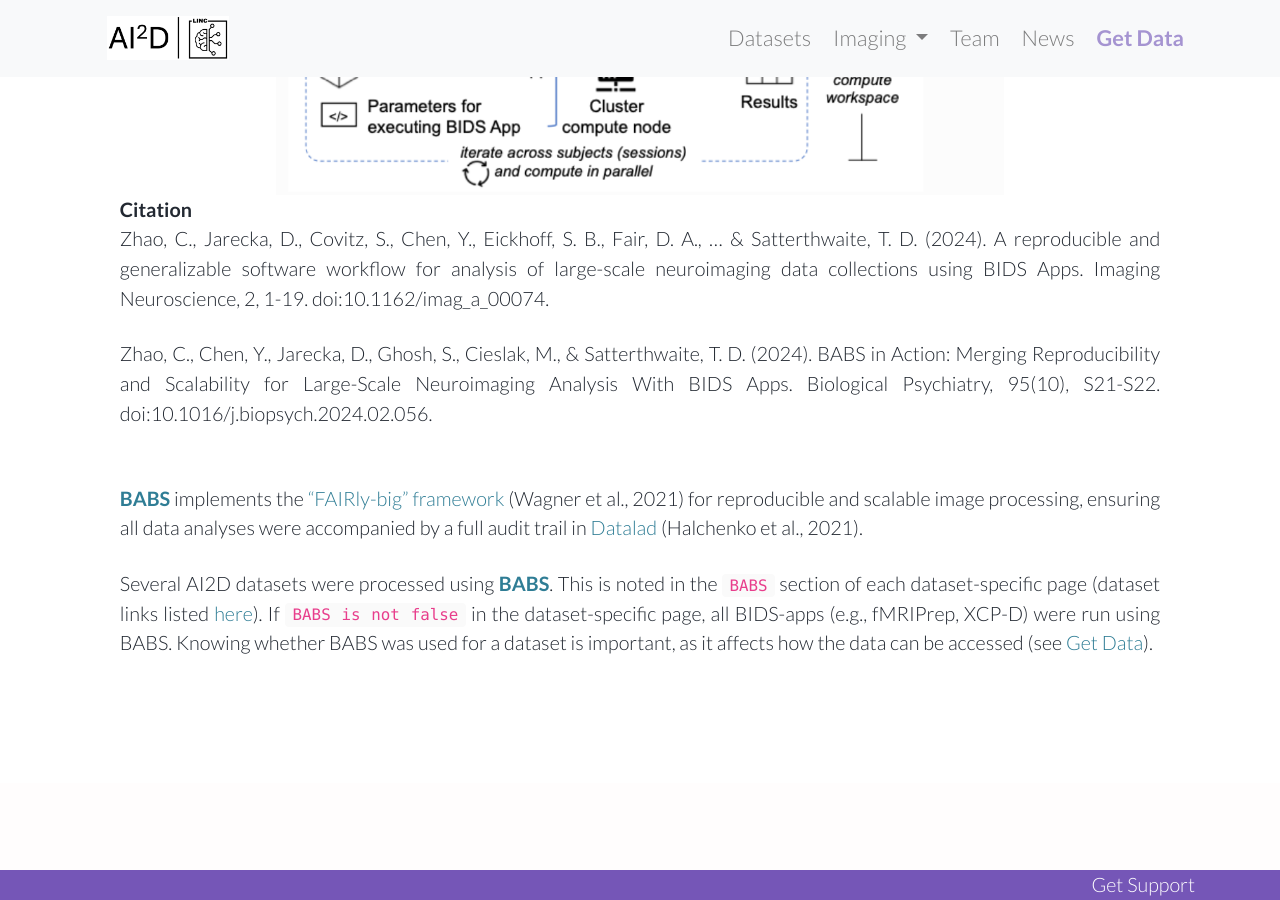
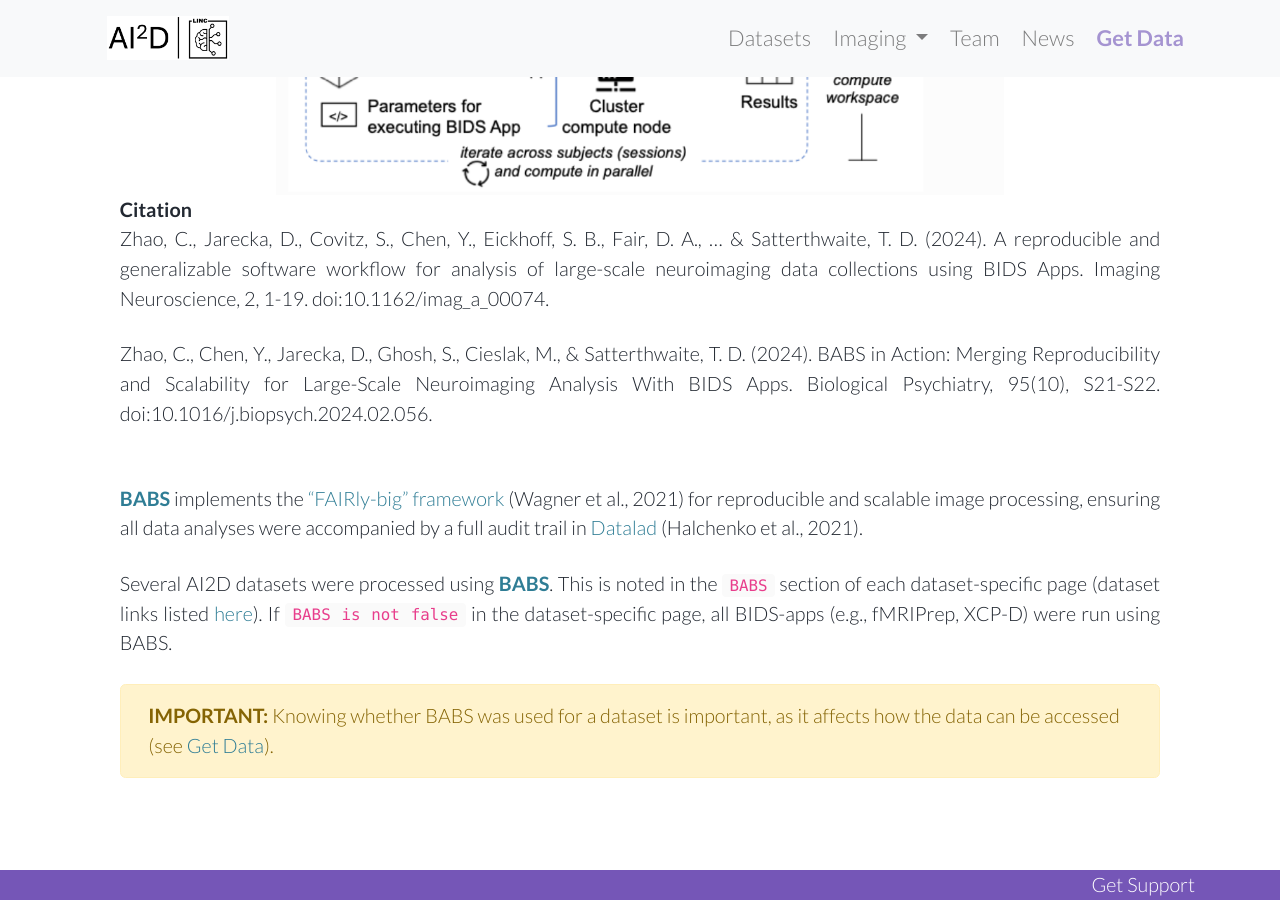
Before and after one commit to PennLINC/AI2D, a Jekyll site: the page built from docs/imaging/_posts/2020-01-01-image_babs.md, in a window 1280 px wide and 900 px high, scrolled down 876 px. Built offline with Jekyll 4.4.1, drawn with Linux system fonts in a browser that asks for light colours; cached includes are drawn as plain includes.

Commit message:
edit babs

```diff
--- a/docs/imaging/_posts/2020-01-01-image_babs.md
+++ b/docs/imaging/_posts/2020-01-01-image_babs.md
@@ -19,4 +19,8 @@ Zhao, C., Chen, Y., Jarecka, D., Ghosh, S., Cieslak, M., & Satterthwaite, T. D.
 <br>
 **[BABS](https://pennlinc-babs.readthedocs.io/en/stable/)** implements the [“FAIRly-big” framework](https://www.nature.com/articles/s41597-022-01163-2) (Wagner et al., 2021) for reproducible and scalable image processing, ensuring all data analyses were accompanied by a full audit trail in [Datalad](https://www.datalad.org/) (Halchenko et al., 2021).
 
-Several AI2D datasets were processed using **[BABS](https://pennlinc-babs.readthedocs.io/en/stable/)**. This is noted in the `BABS` section of each dataset-specific page (dataset links listed [here]({{ site.baseurl }}/docs/datasets)). If `BABS is not false` in the dataset-specific page, all BIDS-apps (e.g., fMRIPrep, XCP-D) were run using BABS. Knowing whether BABS was used for a dataset is important, as it affects how the data can be accessed (see [Get Data]({{ site.baseurl }}/docs/get_data/#1-request-access-to-a-cubic-project)).
+Several AI2D datasets were processed using **[BABS](https://pennlinc-babs.readthedocs.io/en/stable/)**. This is noted in the `BABS` section of each dataset-specific page (dataset links listed [here]({{ site.baseurl }}/docs/datasets)). If `BABS is not false` in the dataset-specific page, all BIDS-apps (e.g., fMRIPrep, XCP-D) were run using BABS.
+
+<div class="alert alert-warning" role="alert">
+  <strong>IMPORTANT:</strong> Knowing whether BABS was used for a dataset is important, as it affects how the data can be accessed (see <a href="{{ site.baseurl }}/docs/get_data/#1-request-access-to-a-cubic-project">Get Data</a>).
+</div>
```
Also changed, not shown: 2 other files.
